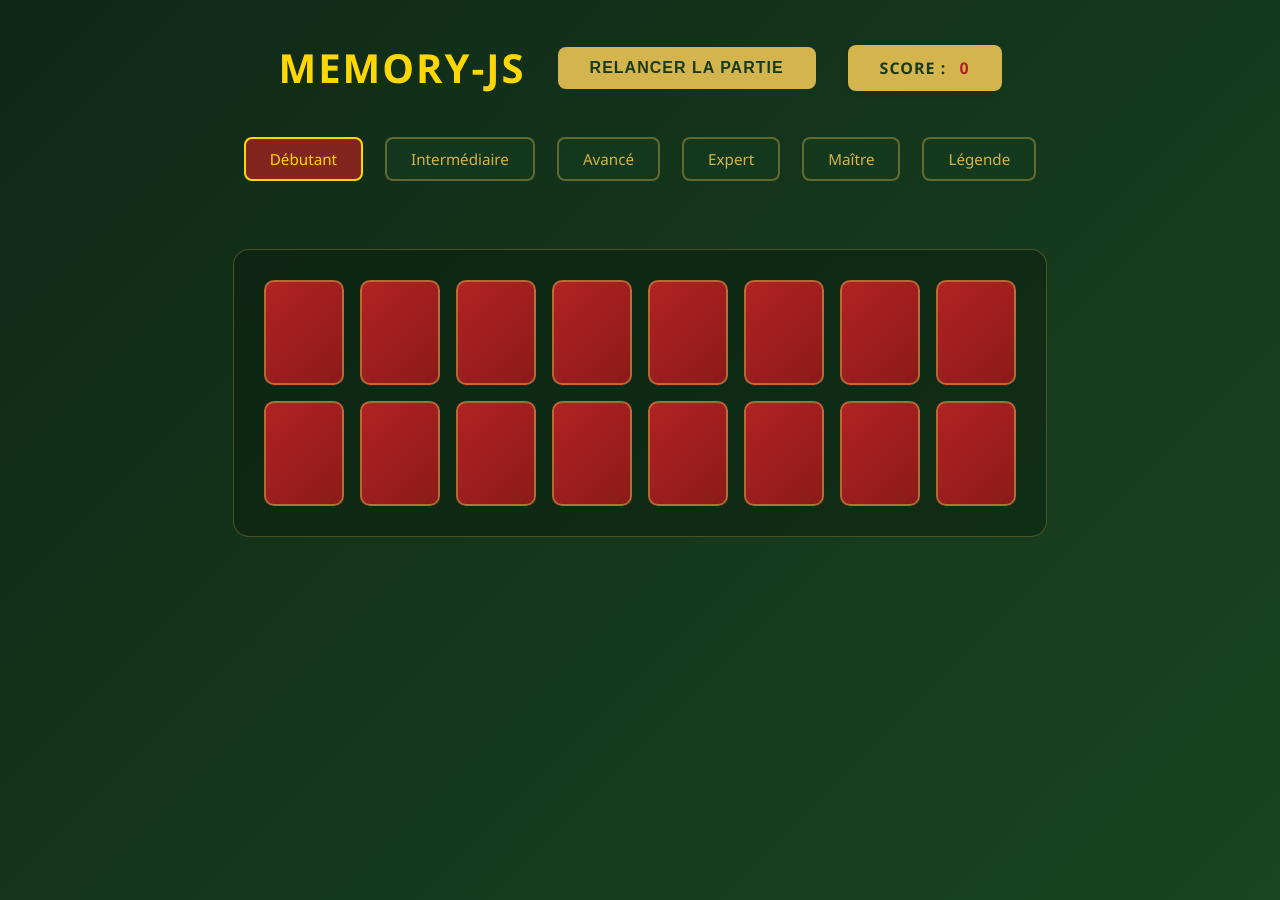
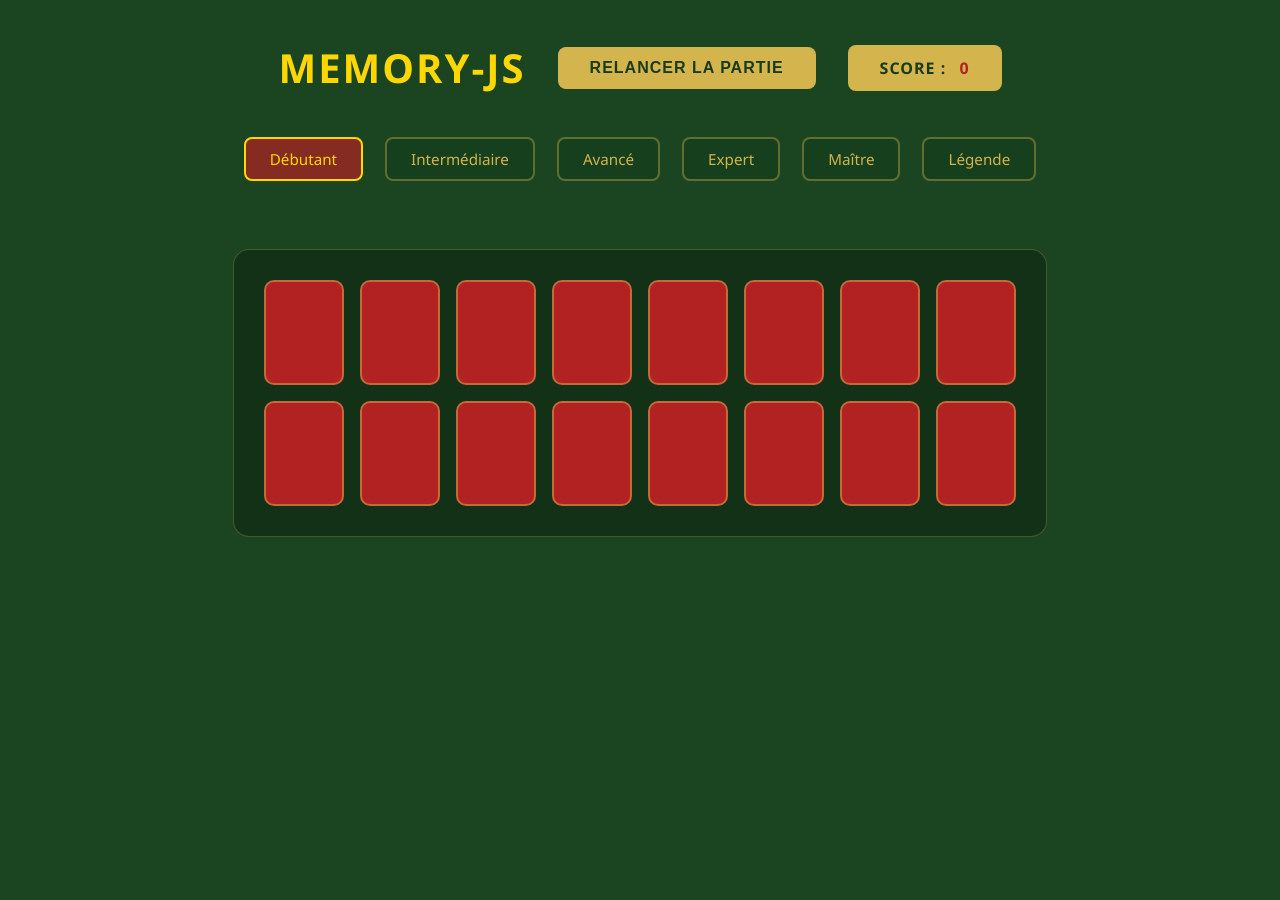
Before and after one commit to sylvain-malbon/memory-js, a React (Create React App) app: page / in a window 1280 px wide. Built offline with nearby package versions, Linux system fonts and the light colour scheme; the HTML template or start-up script is replaced by a standard one.

Commit message:
Suppression des dégradés de fond dans le CSS pour un style plus simple

```diff
--- a/src/App.css
+++ b/src/App.css
@@ -86,7 +86,7 @@
   justify-content: center;
 }
 body {
-  background: linear-gradient(135deg, #0f2817 0%, #1a4520 100%);
+  background: #1a4520;
   min-height: 100vh;
   margin: 0;
   font-family: 'Segoe UI', 'Roboto', sans-serif;
@@ -212,7 +212,7 @@ body {
 
 /* BACK */
 .card-back {
-  background: linear-gradient(135deg, #b22222 0%, #8b1a1a 100%);
+  background: #b22222;
   border-color: rgba(212, 180, 76, 0.5);
 }
 
--- a/src/Components/Score/Score.css
+++ b/src/Components/Score/Score.css
@@ -10,7 +10,7 @@
   letter-spacing: 1px;
   font-family: inherit;
   margin: 0 0 30px 0;
-  box-shadow: 0 2px 8px rgba(0,0,0,0.04);
+  /* box-shadow supprimé */
   border: none;
   transition: all 0.2s ease;
 }
```
